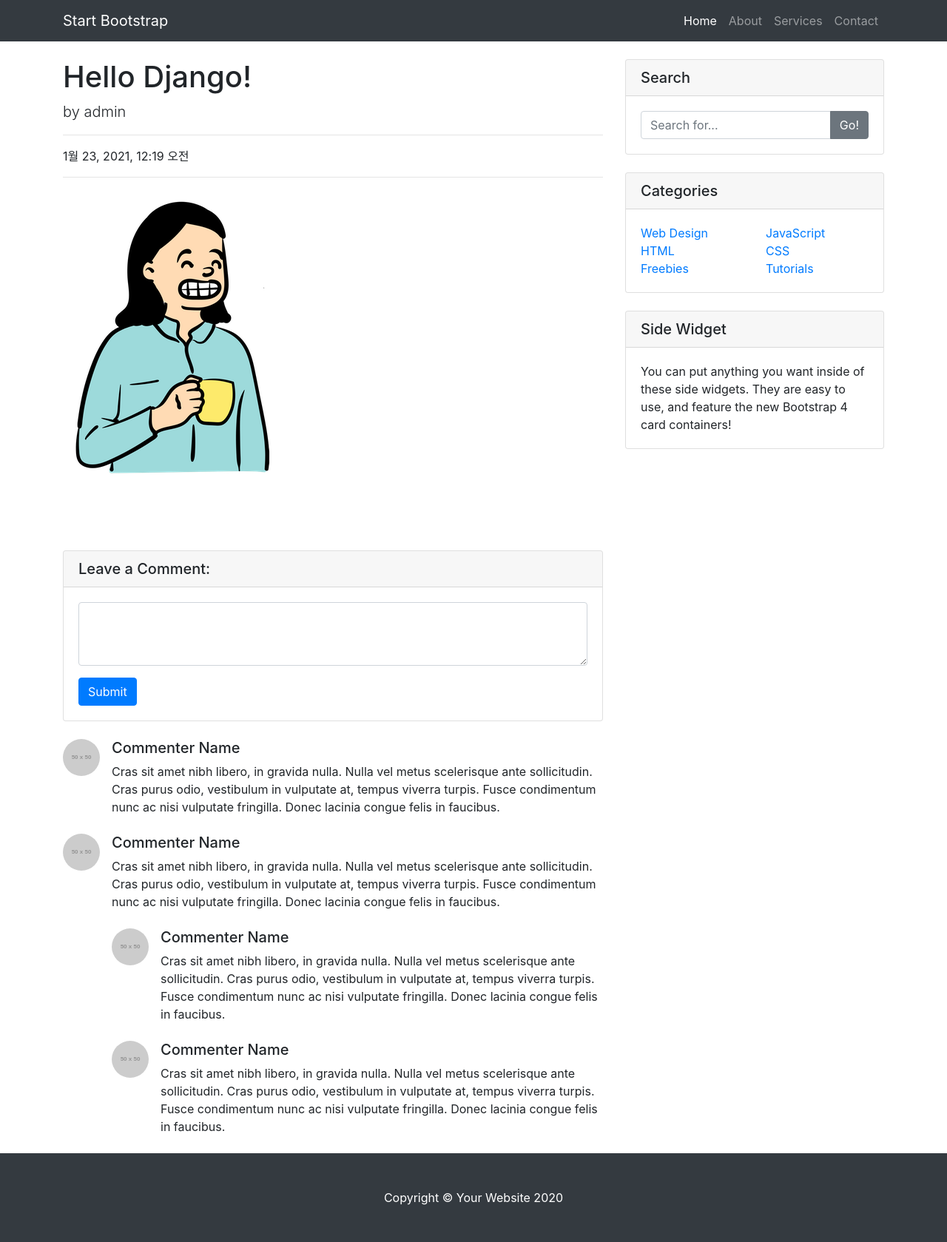
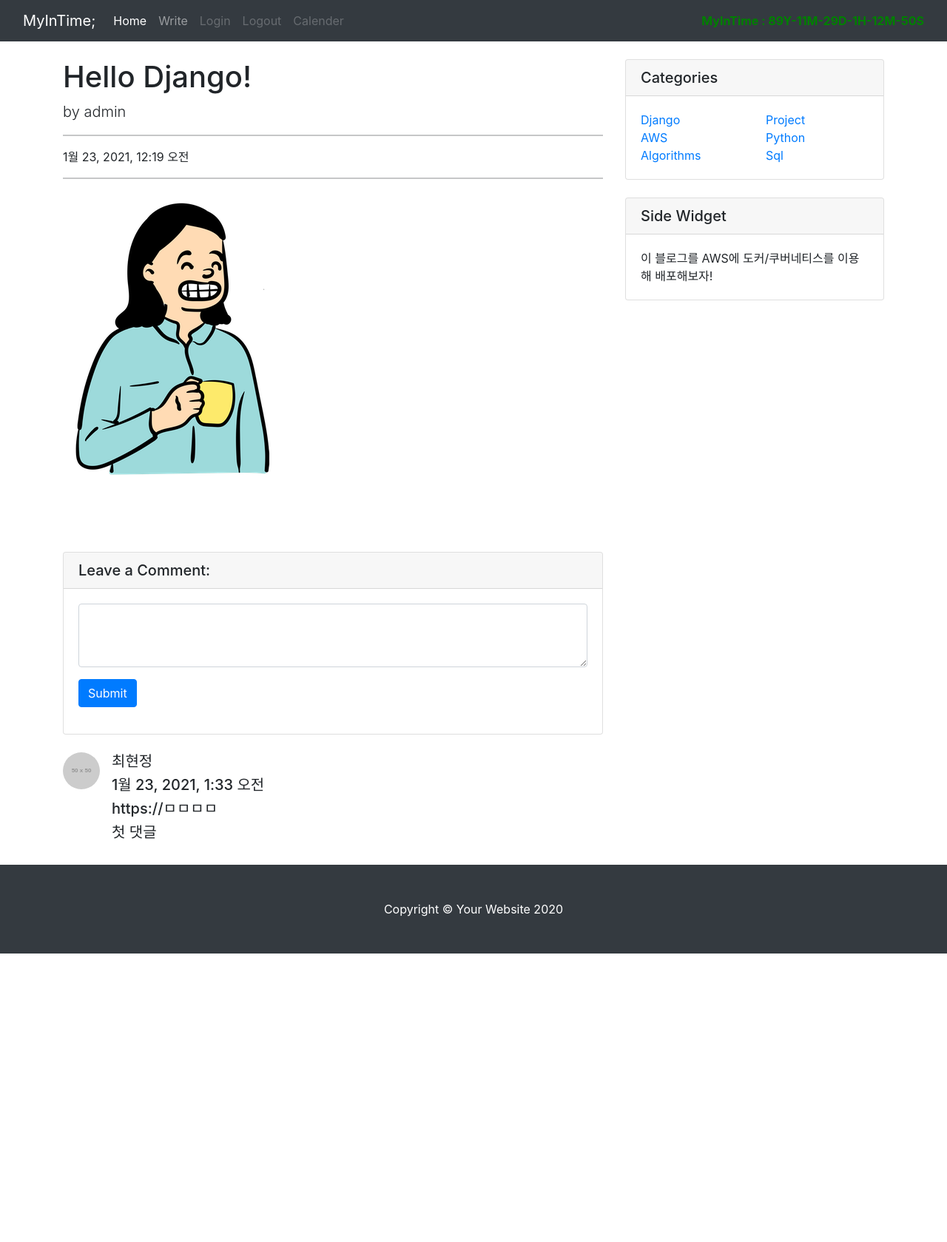
Before and after one commit to HyunJungChoe/MyInTime, a Django app: page /blogMain/detail/2/ in a window 1280 px wide. Shown: the whole page at 74% size. After the commit the page ends 1289 px from the top, so only its background shows below. Run offline with Django 3.2, Linux system fonts and the light colour scheme; data comes from the database, SQL or seed files in the repository; both versions use the stored data as it was after the commit; grey boxes labelled with a size stand in for pictures from a placeholder-image service; some libraries are stand-ins or nearby versions.

Commit message:
'blogDetail'

```diff
--- a/MyInTime_pjt/pjt_MyInTime/blogapp/admin.py
+++ b/MyInTime_pjt/pjt_MyInTime/blogapp/admin.py
@@ -1,7 +1,7 @@
 from django.contrib import admin
 from .models import Blog
-# Register your models here.
-
+from .models import Comment
 
 # Register your models here.
 admin.site.register(Blog)
+admin.site.register(Comment)
--- a/MyInTime_pjt/pjt_MyInTime/blogapp/models.py
+++ b/MyInTime_pjt/pjt_MyInTime/blogapp/models.py
@@ -11,6 +11,14 @@ class Blog(models.Model):
     body = RichTextUploadingField()
 
 
+class Comment(models.Model):
+    blog = models.ForeignKey(Blog, on_delete=models.SET_NULL, null=True)
+    comment_date = models.DateTimeField(auto_now_add=True)
+    comment_user = models.TextField(max_length=20)
+    comment_thumbnail_url = models.TextField(max_length=300)
+    comment_textfield = models.TextField()
+
+
 # Create your models here.
 # class Blog(models.Model):
 #     title = models.CharField(max_length=100)
--- a/MyInTime_pjt/pjt_MyInTime/blogapp/templates/detail.html
+++ b/MyInTime_pjt/pjt_MyInTime/blogapp/templates/detail.html
@@ -1,9 +1,10 @@
+{% extends 'base.html' %}
+{% block content %}
 {% load static %}
-<!DOCTYPE html>
-<html lang="en">
 
+<!--<!DOCTYPE html>-->
+<!--<html lang="en">-->
 <head>
-
   <meta charset="utf-8">
   <meta name="viewport" content="width=device-width, initial-scale=1, shrink-to-fit=no">
   <meta name="description" content="">
@@ -18,38 +19,10 @@
   <!-- Custom styles for this template -->
 <!--  <link href="css/blog-post.css" rel="stylesheet">-->
   <link href="{% static 'css/detail/css/blog-post.css' %}" rel="stylesheet">
-
 </head>
-
 <body>
 
-  <!-- Navigation -->
-  <nav class="navbar navbar-expand-lg navbar-dark bg-dark fixed-top">
-    <div class="container">
-      <a class="navbar-brand" href="#">Start Bootstrap</a>
-      <button class="navbar-toggler" type="button" data-toggle="collapse" data-target="#navbarResponsive" aria-controls="navbarResponsive" aria-expanded="false" aria-label="Toggle navigation">
-        <span class="navbar-toggler-icon"></span>
-      </button>
-      <div class="collapse navbar-collapse" id="navbarResponsive">
-        <ul class="navbar-nav ml-auto">
-          <li class="nav-item active">
-            <a class="nav-link" href="#">Home
-              <span class="sr-only">(current)</span>
-            </a>
-          </li>
-          <li class="nav-item">
-            <a class="nav-link" href="#">About</a>
-          </li>
-          <li class="nav-item">
-            <a class="nav-link" href="#">Services</a>
-          </li>
-          <li class="nav-item">
-            <a class="nav-link" href="#">Contact</a>
-          </li>
-        </ul>
-      </div>
-    </div>
-  </nav>
+
 
   <!-- Page Content -->
   <div class="container">
@@ -101,40 +74,46 @@
           </div>
         </div>
 
+        {% for comment in comments %}
+
         <!-- Single Comment -->
         <div class="media mb-4">
-          <img class="d-flex mr-3 rounded-circle" src="http://placehold.it/50x50" alt="">
-          <div class="media-body">
-            <h5 class="mt-0">Commenter Name</h5>
-            Cras sit amet nibh libero, in gravida nulla. Nulla vel metus scelerisque ante sollicitudin. Cras purus odio, vestibulum in vulputate at, tempus viverra turpis. Fusce condimentum nunc ac nisi vulputate fringilla. Donec lacinia congue felis in faucibus.
-          </div>
+            <img class="d-flex mr-3 rounded-circle" src="http://placehold.it/50x50" alt="">
+            <div class="media-body">
+                <h5 class="mt-0">{{ comment.comment_user }}</h5>
+                <h5 class="mt-0">{{ comment.comment_date }}</h5>
+                <h5 class="mt-0">{{ comment.comment_thumbnail_url }}</h5>
+                <h5 class="mt-0">{{ comment.comment_textfield }}</h5>
+            </div>
         </div>
 
+        {% endfor %}
+
         <!-- Comment with nested comments -->
-        <div class="media mb-4">
-          <img class="d-flex mr-3 rounded-circle" src="http://placehold.it/50x50" alt="">
-          <div class="media-body">
-            <h5 class="mt-0">Commenter Name</h5>
-            Cras sit amet nibh libero, in gravida nulla. Nulla vel metus scelerisque ante sollicitudin. Cras purus odio, vestibulum in vulputate at, tempus viverra turpis. Fusce condimentum nunc ac nisi vulputate fringilla. Donec lacinia congue felis in faucibus.
+<!--        <div class="media mb-4">-->
+<!--          <img class="d-flex mr-3 rounded-circle" src="http://placehold.it/50x50" alt="">-->
+<!--          <div class="media-body">-->
+<!--            <h5 class="mt-0">Commenter Name</h5>-->
+<!--            Cras sit amet nibh libero, in gravida nulla. Nulla vel metus scelerisque ante sollicitudin. Cras purus odio, vestibulum in vulputate at, tempus viverra turpis. Fusce condimentum nunc ac nisi vulputate fringilla. Donec lacinia congue felis in faucibus.-->
 
-            <div class="media mt-4">
-              <img class="d-flex mr-3 rounded-circle" src="http://placehold.it/50x50" alt="">
-              <div class="media-body">
-                <h5 class="mt-0">Commenter Name</h5>
-                Cras sit amet nibh libero, in gravida nulla. Nulla vel metus scelerisque ante sollicitudin. Cras purus odio, vestibulum in vulputate at, tempus viverra turpis. Fusce condimentum nunc ac nisi vulputate fringilla. Donec lacinia congue felis in faucibus.
-              </div>
-            </div>
+<!--            <div class="media mt-4">-->
+<!--              <img class="d-flex mr-3 rounded-circle" src="http://placehold.it/50x50" alt="">-->
+<!--              <div class="media-body">-->
+<!--                <h5 class="mt-0">Commenter Name</h5>-->
+<!--                Cras sit amet nibh libero, in gravida nulla. Nulla vel metus scelerisque ante sollicitudin. Cras purus odio, vestibulum in vulputate at, tempus viverra turpis. Fusce condimentum nunc ac nisi vulputate fringilla. Donec lacinia congue felis in faucibus.-->
+<!--              </div>-->
+<!--            </div>-->
 
-            <div class="media mt-4">
-              <img class="d-flex mr-3 rounded-circle" src="http://placehold.it/50x50" alt="">
-              <div class="media-body">
-                <h5 class="mt-0">Commenter Name</h5>
-                Cras sit amet nibh libero, in gravida nulla. Nulla vel metus scelerisque ante sollicitudin. Cras purus odio, vestibulum in vulputate at, tempus viverra turpis. Fusce condimentum nunc ac nisi vulputate fringilla. Donec lacinia congue felis in faucibus.
-              </div>
-            </div>
+<!--            <div class="media mt-4">-->
+<!--              <img class="d-flex mr-3 rounded-circle" src="http://placehold.it/50x50" alt="">-->
+<!--              <div class="media-body">-->
+<!--                <h5 class="mt-0">Commenter Name</h5>-->
+<!--                Cras sit amet nibh libero, in gravida nulla. Nulla vel metus scelerisque ante sollicitudin. Cras purus odio, vestibulum in vulputate at, tempus viverra turpis. Fusce condimentum nunc ac nisi vulputate fringilla. Donec lacinia congue felis in faucibus.-->
+<!--              </div>-->
+<!--            </div>-->
 
-          </div>
-        </div>
+<!--          </div>-->
+<!--        </div>-->
 
       </div>
 
@@ -142,17 +121,17 @@
       <div class="col-md-4">
 
         <!-- Search Widget -->
-        <div class="card my-4">
-          <h5 class="card-header">Search</h5>
-          <div class="card-body">
-            <div class="input-group">
-              <input type="text" class="form-control" placeholder="Search for...">
-              <span class="input-group-append">
-                <button class="btn btn-secondary" type="button">Go!</button>
-              </span>
-            </div>
-          </div>
-        </div>
+<!--        <div class="card my-4">-->
+<!--          <h5 class="card-header">Search</h5>-->
+<!--          <div class="card-body">-->
+<!--            <div class="input-group">-->
+<!--              <input type="text" class="form-control" placeholder="Search for...">-->
+<!--              <span class="input-group-append">-->
+<!--                <button class="btn btn-secondary" type="button">Go!</button>-->
+<!--              </span>-->
+<!--            </div>-->
+<!--          </div>-->
+<!--        </div>-->
 
         <!-- Categories Widget -->
         <div class="card my-4">
@@ -162,26 +141,26 @@
               <div class="col-lg-6">
                 <ul class="list-unstyled mb-0">
                   <li>
-                    <a href="#">Web Design</a>
+                    <a href="#">Django</a>
                   </li>
                   <li>
-                    <a href="#">HTML</a>
+                    <a href="#">AWS</a>
                   </li>
                   <li>
-                    <a href="#">Freebies</a>
+                    <a href="#">Algorithms</a>
                   </li>
                 </ul>
               </div>
               <div class="col-lg-6">
                 <ul class="list-unstyled mb-0">
                   <li>
-                    <a href="#">JavaScript</a>
+                    <a href="#">Project</a>
                   </li>
                   <li>
-                    <a href="#">CSS</a>
+                    <a href="#">Python</a>
                   </li>
                   <li>
-                    <a href="#">Tutorials</a>
+                    <a href="#">Sql</a>
                   </li>
                 </ul>
               </div>
@@ -193,7 +172,7 @@
         <div class="card my-4">
           <h5 class="card-header">Side Widget</h5>
           <div class="card-body">
-            You can put anything you want inside of these side widgets. They are easy to use, and feature the new Bootstrap 4 card containers!
+            이 블로그를 AWS에 도커/쿠버네티스를 이용해 배포해보자!
           </div>
         </div>
 
@@ -218,7 +197,6 @@
 <!--  <script src="vendor/bootstrap/js/bootstrap.bundle.min.js"></script>-->
   <script src="{% static 'css/detail/vendor/jquery/jquery.min.js' %}"></script>
   <script src="{% static 'css/detail/vendor/bootstrap/js/bootstrap.bundle.min.js' %}"></script>
-
 </body>
-
 </html>
+{% endblock %}
--- a/MyInTime_pjt/pjt_MyInTime/blogapp/templates/index.html
+++ b/MyInTime_pjt/pjt_MyInTime/blogapp/templates/index.html
@@ -16,8 +16,8 @@
       <h3 class="float-md-start mb-0">MyInTime;</h3>
       <nav class="nav nav-masthead justify-content-center float-md-end">
         <a class="nav-link active" aria-current="page" href="#">Home</a>
+        <a class="nav-link" href="https://github.com/HyunJungChoe/MyInTime">Github</a>
         <a class="nav-link" href="#">Features</a>
-        <a class="nav-link" href="#">Contact</a>
       </nav>
     </div>
   </header>
--- a/MyInTime_pjt/pjt_MyInTime/blogapp/views.py
+++ b/MyInTime_pjt/pjt_MyInTime/blogapp/views.py
@@ -1,6 +1,6 @@
 from django.shortcuts import render, redirect, get_object_or_404
 from .forms import CreateBlog
-from .models import Blog
+from .models import Blog, Comment
 
 # Create your views here.
 def index(request):
@@ -26,5 +26,11 @@ def createBlog(request):
 
 def detail(request, blog_id):
     blog_detail = get_object_or_404(Blog, pk=blog_id)
+    comments = Comment.objects.filter(blog_id=blog_id)
 
-    return render(request, 'detail.html', {'blog_detail': blog_detail})
+    context = {
+        'blog_detail': blog_detail,
+        'comments': comments
+    }
+
+    return render(request, 'detail.html', context)
--- a/MyInTime_pjt/pjt_MyInTime/pjt_MyInTime/templates/base.html
+++ b/MyInTime_pjt/pjt_MyInTime/pjt_MyInTime/templates/base.html
@@ -25,19 +25,25 @@
         <a class="nav-link" href="{% url 'createBlog' %}">Write</a>
         </li>
         <li class="nav-item">
-            <a class="nav-link" href="#">Login</a>
+            <a class="nav-link disabled" href="#">Login</a>
         </li>
         <li class="nav-item">
-            <a class="nav-link" href="#">Logout</a>
+            <a class="nav-link disabled" href="#">Logout</a>
         </li>
         <li class="nav-item">
-            <a class="nav-link disabled" href="#">Disabled</a>
+            <a class="nav-link disabled" href="#">Calender</a>
         </li>
+
         </ul>
-      <form class="d-flex">
-        <input class="form-control me-2" type="search" placeholder="Search" aria-label="Search">
-        <button class="btn btn-outline-success" type="submit">Search</button>
-      </form>
+
+      <a style="color:green;"> <b> MyInTime : 89Y-11M-29D-1H-12M-50S </b></a>
+
+<!--      <form class="d-flex">-->
+<!--        <input class="form-control me-2" type="search" placeholder="Search" aria-label="Search">-->
+<!--        <button class="btn btn-outline-success" type="submit">Search</button>-->
+<!--      </form>-->
+
+
     </div>
   </div>
 </nav>
--- /dev/null
+++ b/MyInTime_pjt/pjt_MyInTime/requirements.txt
@@ -0,0 +1,6 @@
+asgiref==3.3.1
+Django==3.1.5
+django-ckeditor==6.0.0
+django-js-asset==1.2.2
+pytz==2020.5
+sqlparse==0.4.1
```
Also changed, not shown: MyInTime_pjt/pjt_MyInTime/blogapp/migrations/0003_comment.py (added), MyInTime_pjt/pjt_MyInTime/db.sqlite3, README.md.
